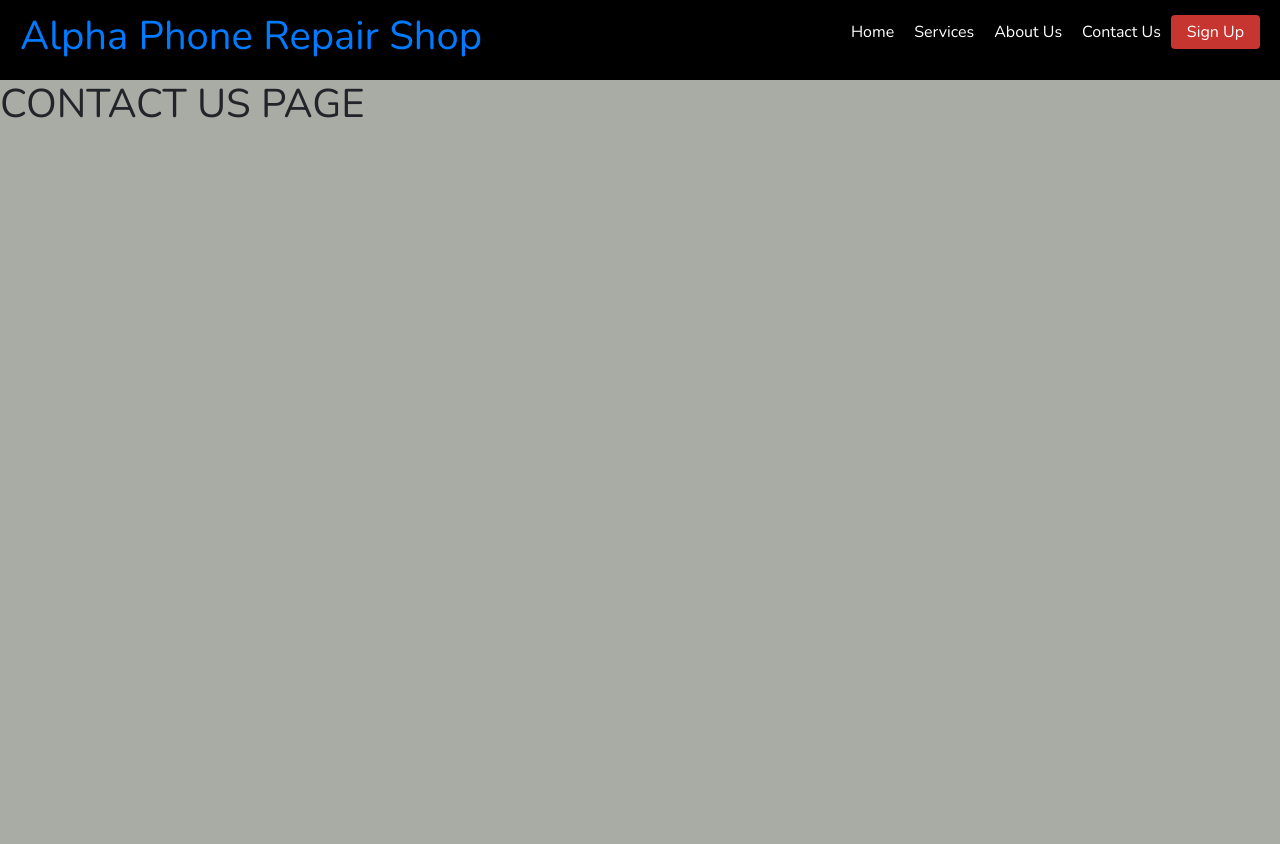
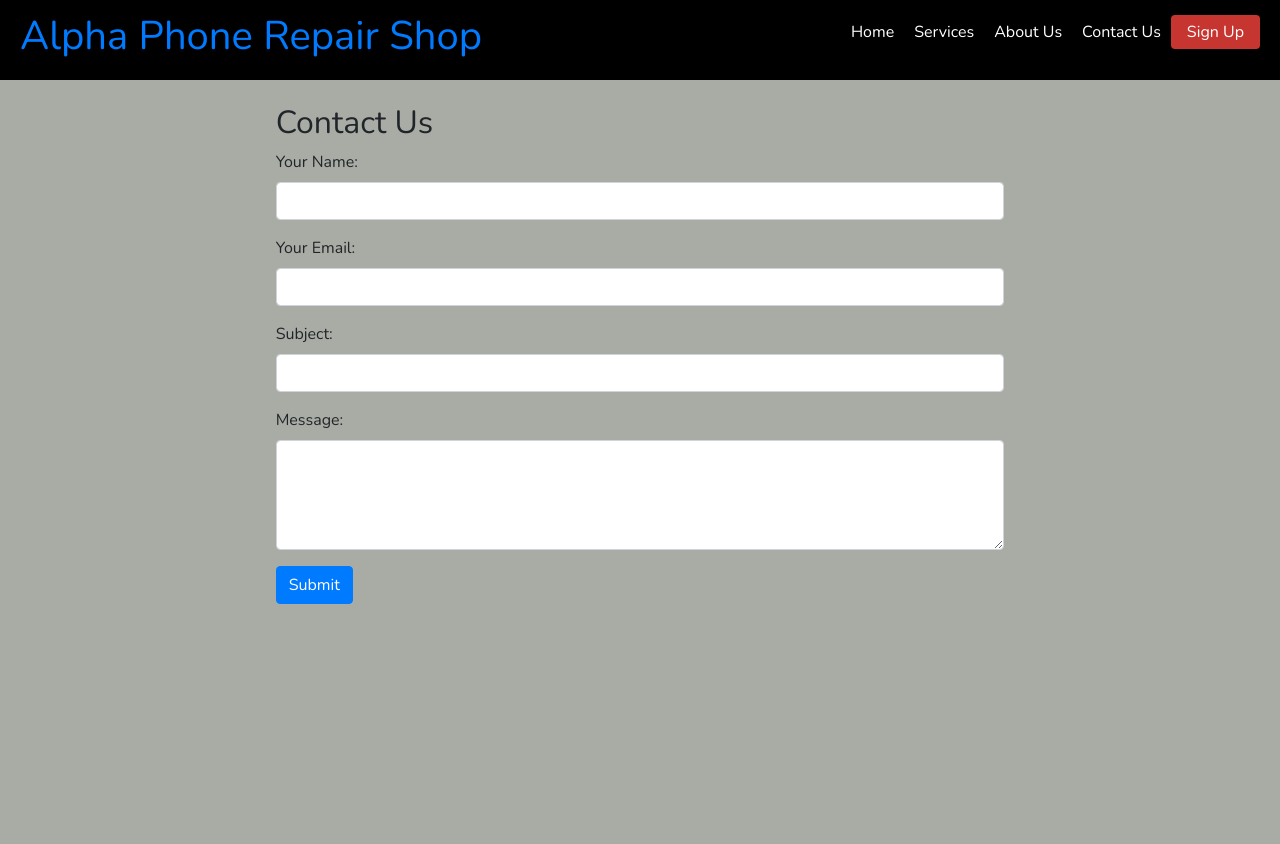
Before and after one commit to amcoolalphonce/PhoneRepairShop, a Django app: template store/templates/store/contact.html in a window 1280 px wide. Shown: the top 844 px of the page. Before the commit the page ends 118 px from the top, so only its background shows below. Run offline with Django 3.2, Linux system fonts and the light colour scheme; the template is opened without the code that fills it, so the values that code supplies are empty; some libraries are stand-ins or nearby versions.

Commit message:
Update contact.html

```diff
--- a/store/templates/store/contact.html
+++ b/store/templates/store/contact.html
@@ -1,5 +1,32 @@
 {% extends 'store/base.html' %}
 
 {% block content %}
-<H1>CONTACT US PAGE</H1>
+<div class="container mt-4">
+        <div class="row">
+                <div class="col-md-8 offset-md-2">
+                        <h2>Contact Us</h2>
+                        <form>
+                                <div class="form-group">
+                                        <label for="name">Your Name:</label>
+                                        <input type="text" class="form-control" id="name" name="name" required>
+                                </div>
+                                <div class="form-group">
+                                        <label for="email">Your Email:</label>
+                                        <input type="email" class="form-control" id="email" name="email" required>
+                                </div>
+                                <div class="form-group">
+                                        <label for="subject">Subject:</label>
+                                        <input type="text" class="form-control" id="subject" name="subject" required>
+                                </div>
+                                <div class="form-group">
+                                        <label for="message">Message:</label>
+                                        <textarea class="form-control" id="message" name="message" rows="4"
+                                                required></textarea>
+                                </div>
+                                <button type="submit" class="btn btn-primary">Submit</button>
+                        </form>
+                </div>
+        </div>
+</div>
+
 {% endblock content %}
```
